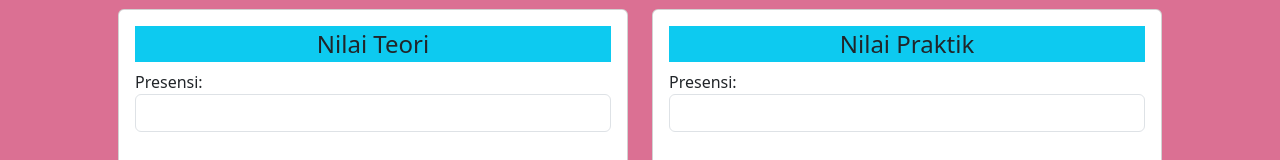
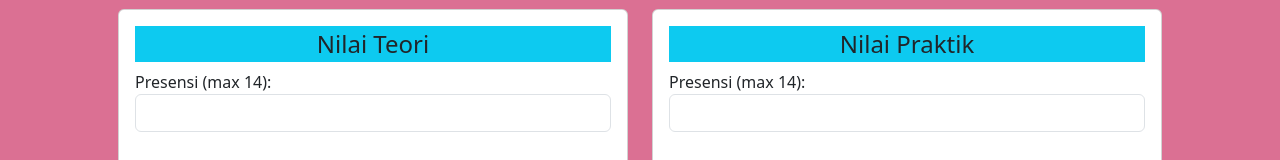
Before and after one commit to Amuttakin/apilikasiHitungNilai, a plain HTML site: page index.html in a window 1280 px wide. Shown: the part 259-419 px from the top of the page. Drawn offline with nearby package versions, Linux system fonts and the light colour scheme; a script that the page names is missing; a web font is replaced by a local one.

Commit message:
Update index.html

```diff
--- a/index.html
+++ b/index.html
@@ -31,7 +31,7 @@
                   <div class="card" >
                     <div class="card-body">
                         <legend style="text-align: center;" class="bg-info">Nilai Teori</legend>
-                        <label for="presensiTeori">Presensi:</label>
+                        <label for="presensiTeori">Presensi (max 14):</label>
                         <input type="number" id="presensiTeori" class="form-control" name="presensiTeori" required><br><br>
 
                         <label for="tugasTeori">Tugas:</label>
@@ -49,7 +49,7 @@
                   <div class="card">
                     <div class="card-body">
                         <legend style="text-align: center; " class="bg-info">Nilai Praktik</legend>
-                        <label for="presensiPraktik">Presensi:</label>
+                        <label for="presensiPraktik">Presensi (max 14):</label>
                         <input type="number" id="presensiPraktik" class="form-control" name="presensiPraktik" required><br><br>
 
                         <label for="tugasPraktik">Tugas:</label>
```
